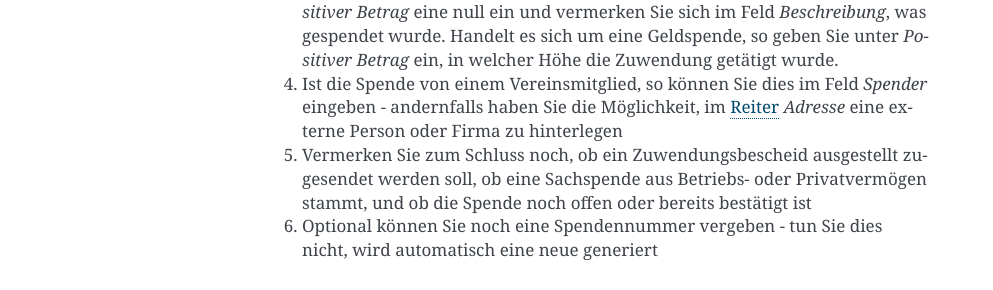
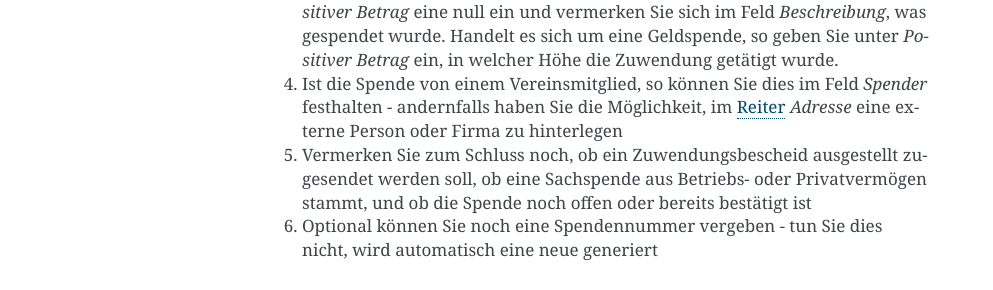
Before and after one commit to goalio/docs, a Sphinx documentation site: the page built from docs/module/finanzen/spenden.rst, in a window 1280 px wide. Shown: the part 495-785 px from the top of the page, without its empty margins (148-1141 px from the left). Built offline with Sphinx 7.4.7, drawn with Linux system fonts in a browser that asks for light colours; formulas are drawn with MathJax 3.

Commit message:
Update spenden.rst

```diff
--- a/docs/module/finanzen/spenden.rst
+++ b/docs/module/finanzen/spenden.rst
@@ -17,7 +17,7 @@ Gehen Sie wie folgt vor, um eine eingegangene Spende einzutragen:
 
 3. Handelt es sich um eine Sachspende, so tragen Sie im neuen Fenster unter *Positiver Betrag* eine null ein und vermerken Sie sich im Feld *Beschreibung*, was gespendet wurde. Handelt es sich um eine Geldspende, so geben Sie unter *Positiver Betrag* ein, in welcher Höhe die Zuwendung getätigt wurde.
 
-4. Ist die Spende von einem Vereinsmitglied, so können Sie dies im Feld *Spender* eingeben - andernfalls haben Sie die Möglichkeit, im Reiter_ *Adresse* eine externe Person oder Firma zu hinterlegen
+4. Ist die Spende von einem Vereinsmitglied, so können Sie dies im Feld *Spender* festhalten - andernfalls haben Sie die Möglichkeit, im Reiter_ *Adresse* eine externe Person oder Firma zu hinterlegen
 
 5. Vermerken Sie zum Schluss noch, ob ein Zuwendungsbescheid ausgestellt zugesendet werden soll, ob eine Sachspende aus Betriebs- oder Privatvermögen stammt, und ob die Spende noch offen oder bereits bestätigt ist
 
```
